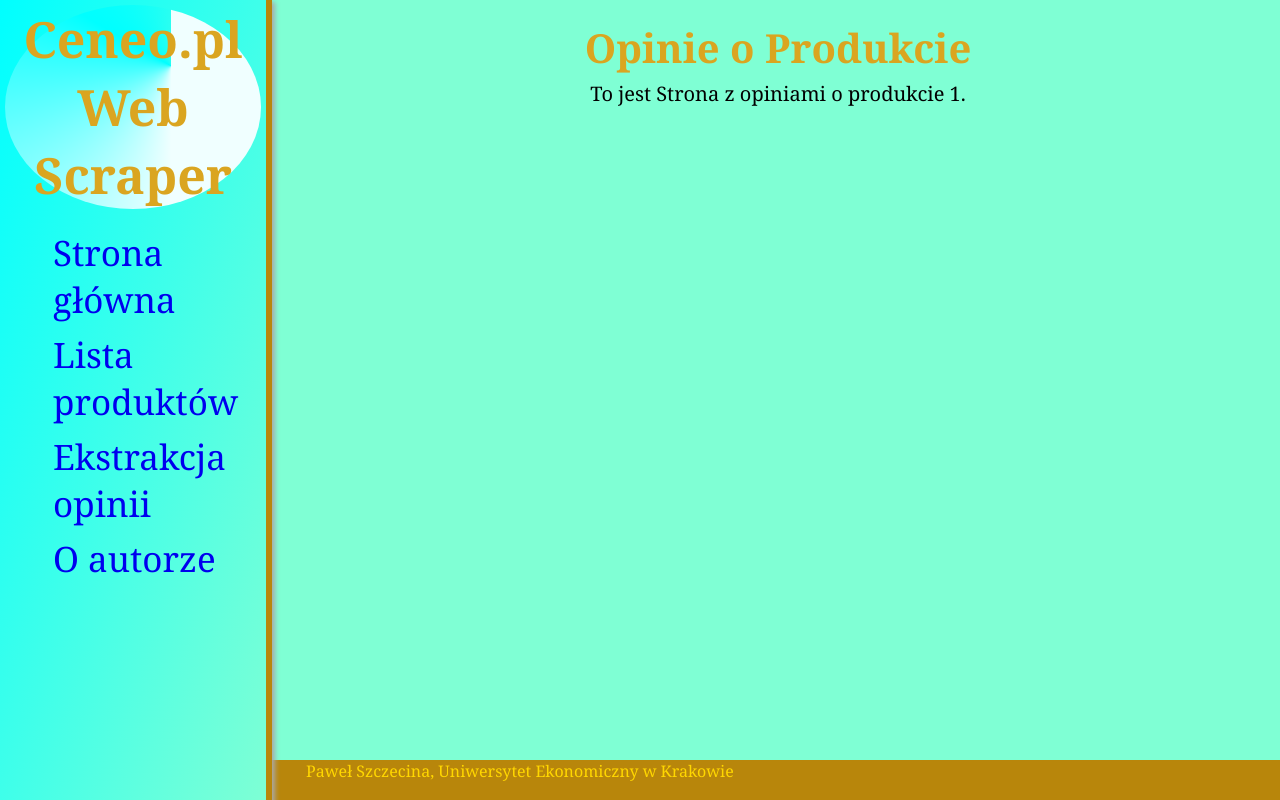
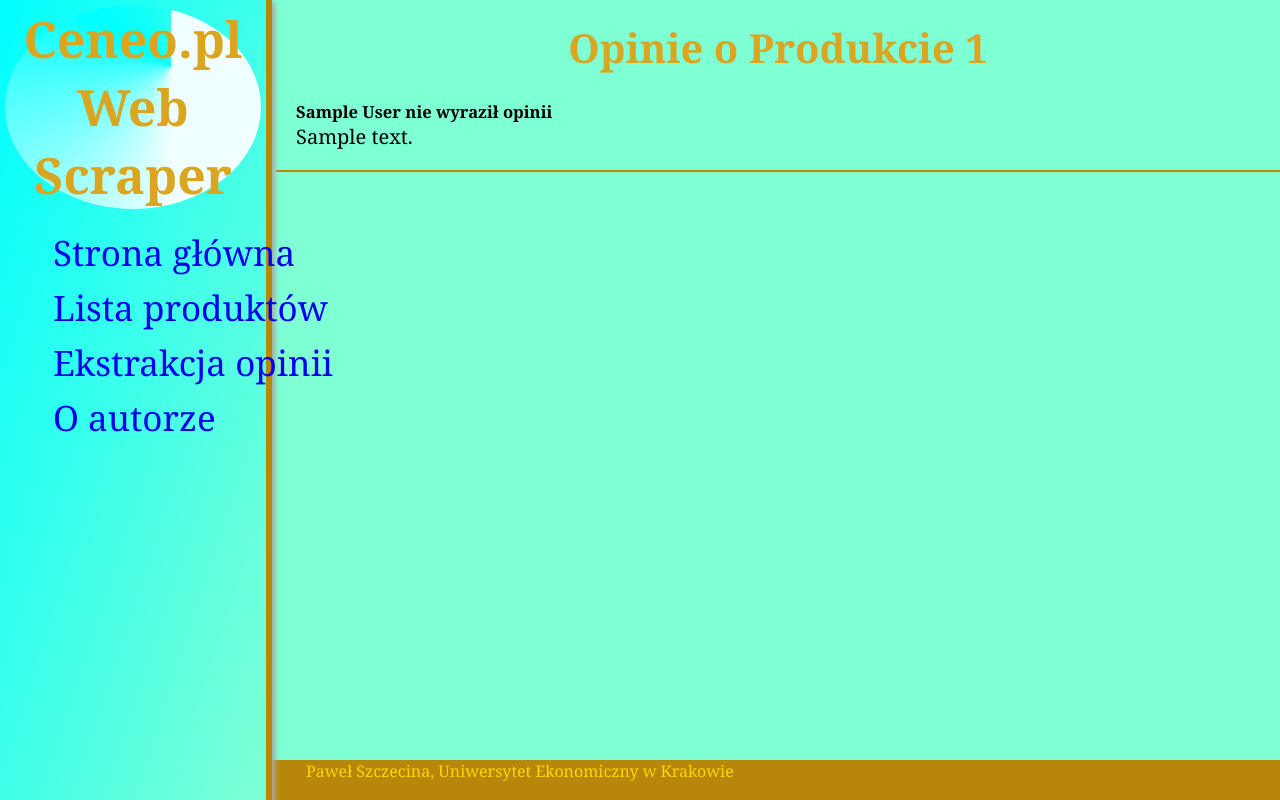
Before and after one commit to PSzczecina/CeneoWebScrapperPS, a Flask app: template app/templates/product.html in a window 1280 px wide. Run offline with Flask 3, Linux system fonts and the light colour scheme; the template is opened without the code that fills it: most values are stand-ins (such as "Sample title", 1, 10 or a date in 2020).

Commit message:
2024-06-08 PS

```diff
--- a/app/static/style.css
+++ b/app/static/style.css
@@ -2,6 +2,7 @@
     margin: 0;
     font-family: Georgia, 'Times New Roman', Times, serif;
 }
+body {background-color: aquamarine;}
 
 .id{
     font-size: 25px;
@@ -72,7 +73,7 @@
 ul{
     margin-top: 20px;
 }
-a{text-decoration: none;
+a{text-decoration: none; white-space: nowrap;
 transition: 0.2s;}
 
 a:hover{
@@ -101,8 +102,9 @@
     padding-left: 20px;
     padding-top: 20px;
     margin-left: 20vw;
-    height: 95vh;
+    min-height: 90vh;
     background-color: aquamarine;
+    margin-bottom: 5vh;
 }
 footer{
     background-color: darkgoldenrod;
@@ -114,3 +116,12 @@
     padding-left: 50px;
     margin-left: 20vw;
 }
+
+.product_opinion{
+    border-bottom: 2px solid darkgoldenrod;
+    padding: 20px;
+    text-align: left;
+    margin-bottom: 10px;
+}
+.recommended{color: green;}
+.not_recommended{color: red;}
--- a/app/templates/author.html
+++ b/app/templates/author.html
@@ -5,5 +5,5 @@
 {% endblock title %}
 
 {% block content %}
-    <p>To jest Strona o Autorze.</p>
+    <p>Jestem Paweł Szczecina</p>
 {% endblock content %}
--- a/app/templates/index.html
+++ b/app/templates/index.html
@@ -3,5 +3,5 @@
     Strona Główna
 {% endblock title %}
 {% block content %}
-    <p>Jest to</p>
+    <p>Strona ta jest projektem web scrappera z serwisu Ceneo. Można na niej pobierać dane o konkretnych produktach i przeglądać opinie kupujących. </p>
 {% endblock content %}
--- a/app/templates/product.html
+++ b/app/templates/product.html
@@ -1,9 +1,21 @@
 {% extends "base.html" %}
 {% block title %}
-    Opinie o Produkcie
+    Opinie o Produkcie {{product_id}}
 {% endblock title %}
 
 
 {% block content %}
-    <p>To jest Strona z opiniami o produkcie {{product_id}}.</p>
+    {% for opinion in product %}
+    <div class="product_opinion">
+        {% if not opinion["recommendation"] %}
+        <h5>{{opinion["author"]}} nie wyraził opinii</h5>
+        {% elif opinion["recommendation"] == "Polecam" %}
+        <h5 class="recommended">{{opinion["author"]}} Poleca</h5>
+        {% else %}
+        <h5 class="not_recommended">{{opinion["author"]}} Nie poleca</h5>
+        {% endif %}
+        <p>{{opinion["content"]}}</p>
+    </div>
+    {% endfor %}
+
 {% endblock content %}
```
Also changed, not shown: app/routes.py (+5 -2 lines), app/templates/products.html (+7 -1 lines).
